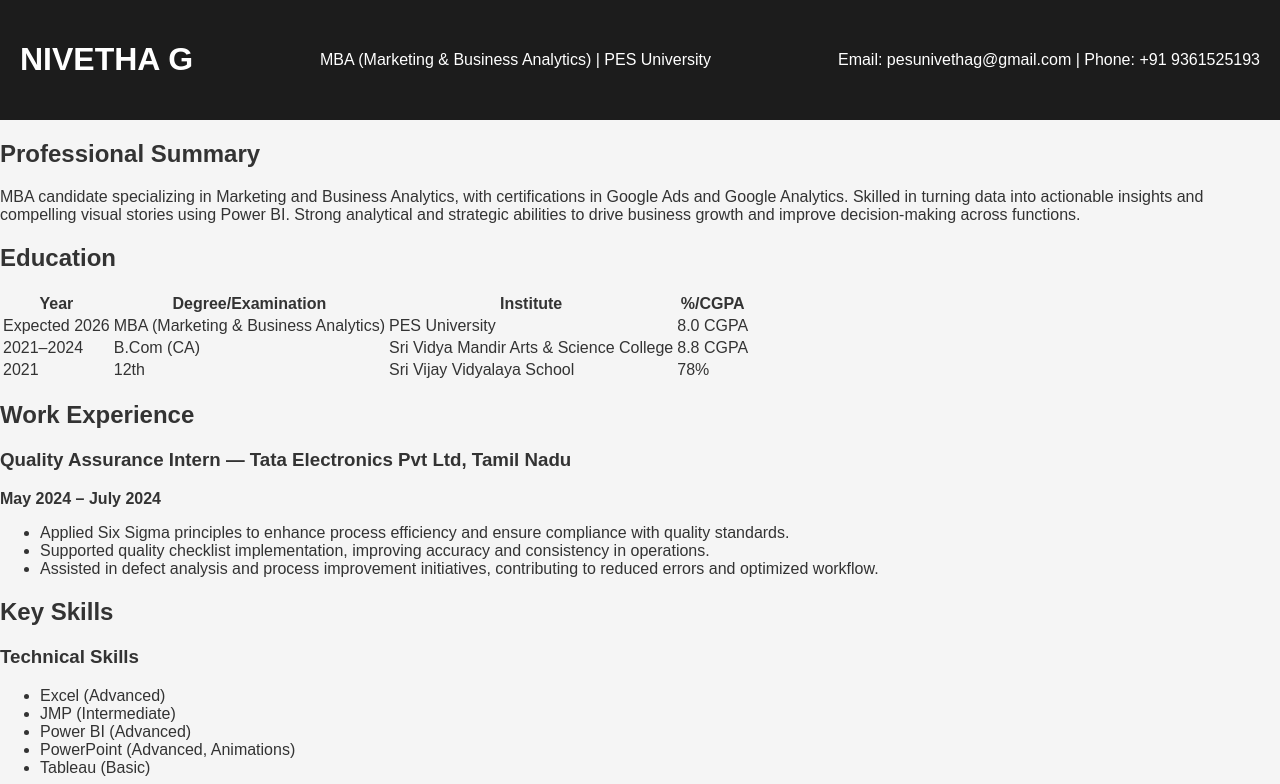
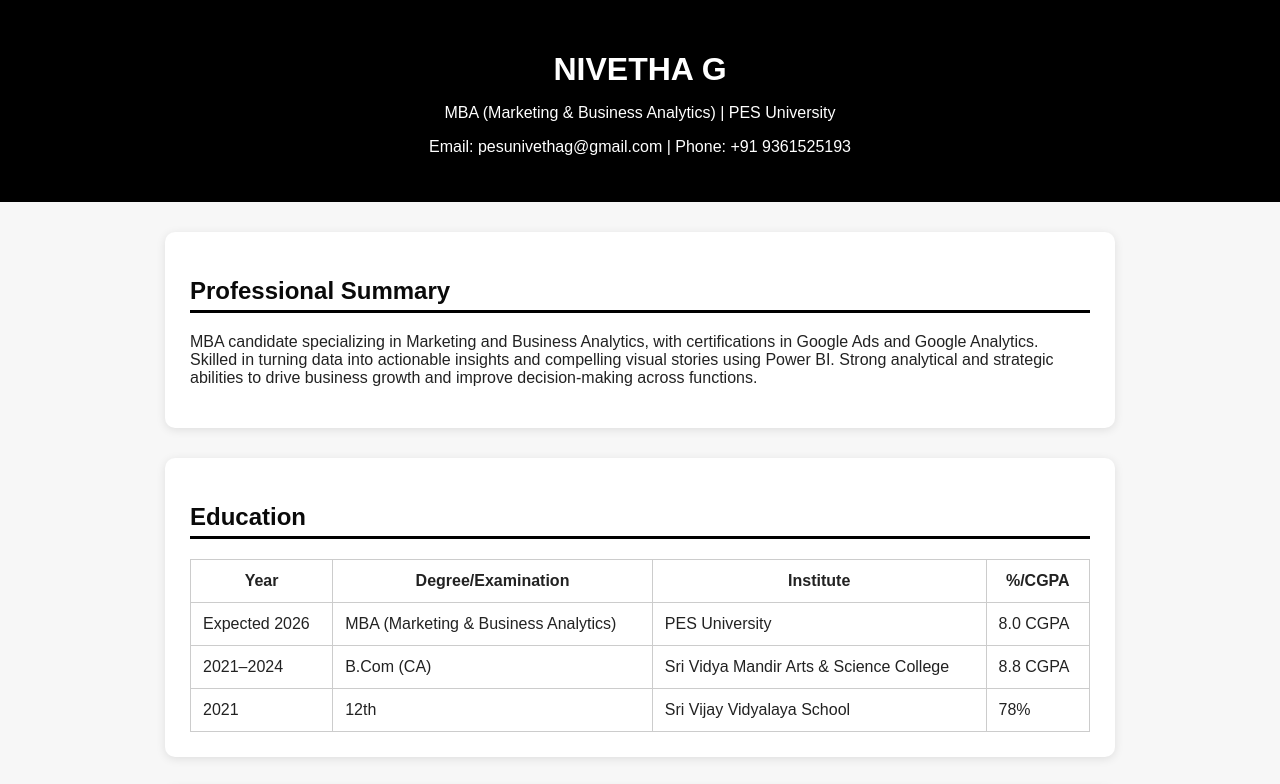
Before and after one commit to nivethag03/thestorybynivetha, a plain HTML site: page index.html in a window 1280 px wide. Shown: the top 784 px of the page. Drawn offline with Linux system fonts and the light colour scheme.

Commit message:
Update style.css
first commit

```diff
--- a/style.css
+++ b/style.css
@@ -1,46 +1,63 @@
 body {
-  margin: 0;
-  font-family: Arial, sans-serif;
-  background: #f5f5f5;
-  color: #333;
+    font-family: Arial, sans-serif;
+    margin: 0;
+    padding: 0;
+    background: #f7f7f7;
+    color: #222;
 }
 
 header {
-  background: #1c1c1c;
-  color: white;
-  padding: 20px;
-  display: flex;
-  justify-content: space-between;
-  align-items: center;
+    background: #000;
+    color: white;
+    text-align: center;
+    padding: 30px 10px;
 }
 
-nav a {
-  color: white;
-  margin: 0 15px;
-  text-decoration: none;
-  font-weight: bold;
+h1 {
+    font-size: 32px;
+    margin-bottom: 5px;
 }
 
-nav a:hover {
-  color: #ffcc00;
+section {
+    background: white;
+    width: 80%;
+    max-width: 900px;
+    margin: 30px auto;
+    padding: 25px;
+    border-radius: 10px;
+    box-shadow: 0 2px 10px rgba(0,0,0,0.1);
 }
 
-.hero {
-  background: linear-gradient(120deg, #4b5cff, #7bd7ff);
-  color: white;
-  text-align: center;
-  padding: 120px 20px;
+h2 {
+    color: #0a0a0a;
+    border-bottom: 3px solid #000;
+    padding-bottom: 5px;
 }
 
-.btn {
-  background: #fff;
-  padding: 12px 25px;
-  color: #1c1c1c;
-  font-weight: bold;
-  border-radius: 5px;
-  text-decoration: none;
+table {
+    width: 100%;
+    border-collapse: collapse;
+    margin-top: 15px;
 }
 
-.content {
-  padding: 40px 20px;
+table th, table td {
+    padding: 12px;
+    border: 1px solid #ccc;
 }
+
+h3 {
+    margin-top: 15px;
+}
+
+ul {
+    margin-left: 20px;
+    line-height: 1.6;
+}
+
+footer {
+    background: #000;
+    color: white;
+    text-align: center;
+    padding: 15px;
+    margin-top: 40px;
+}
```
